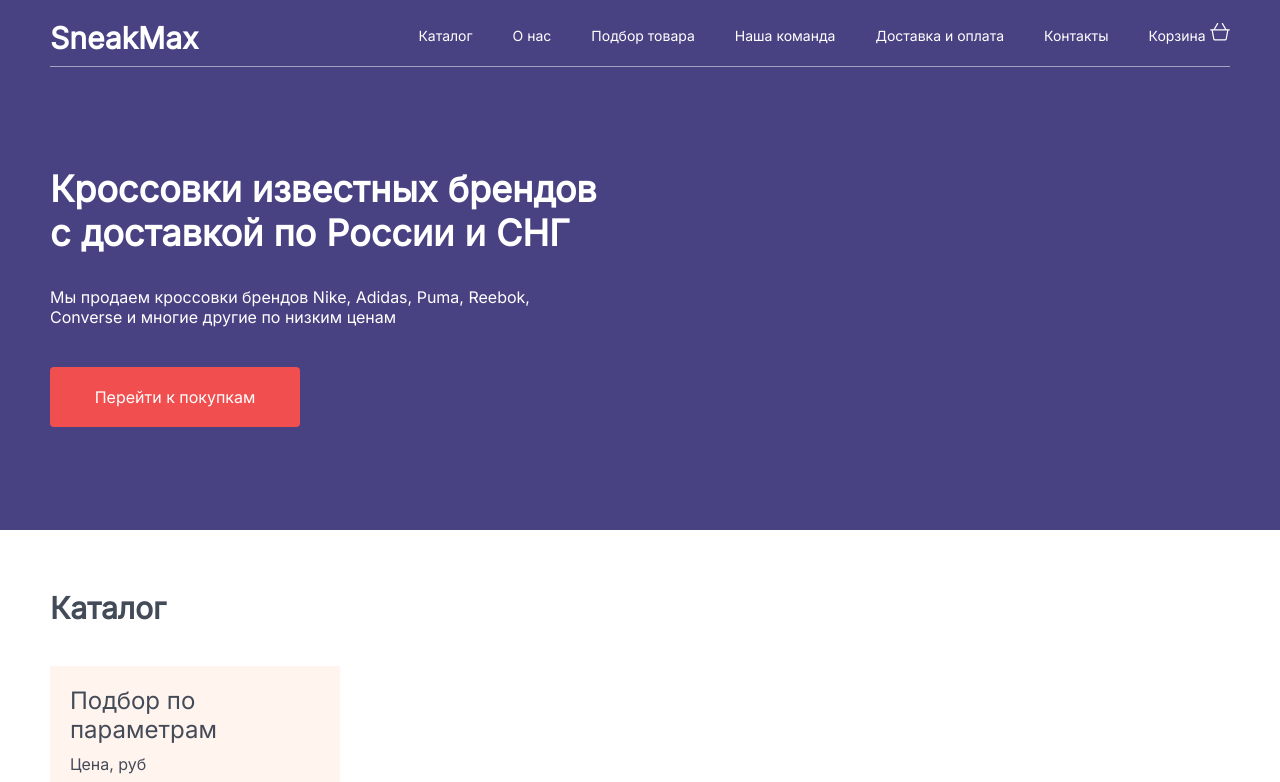
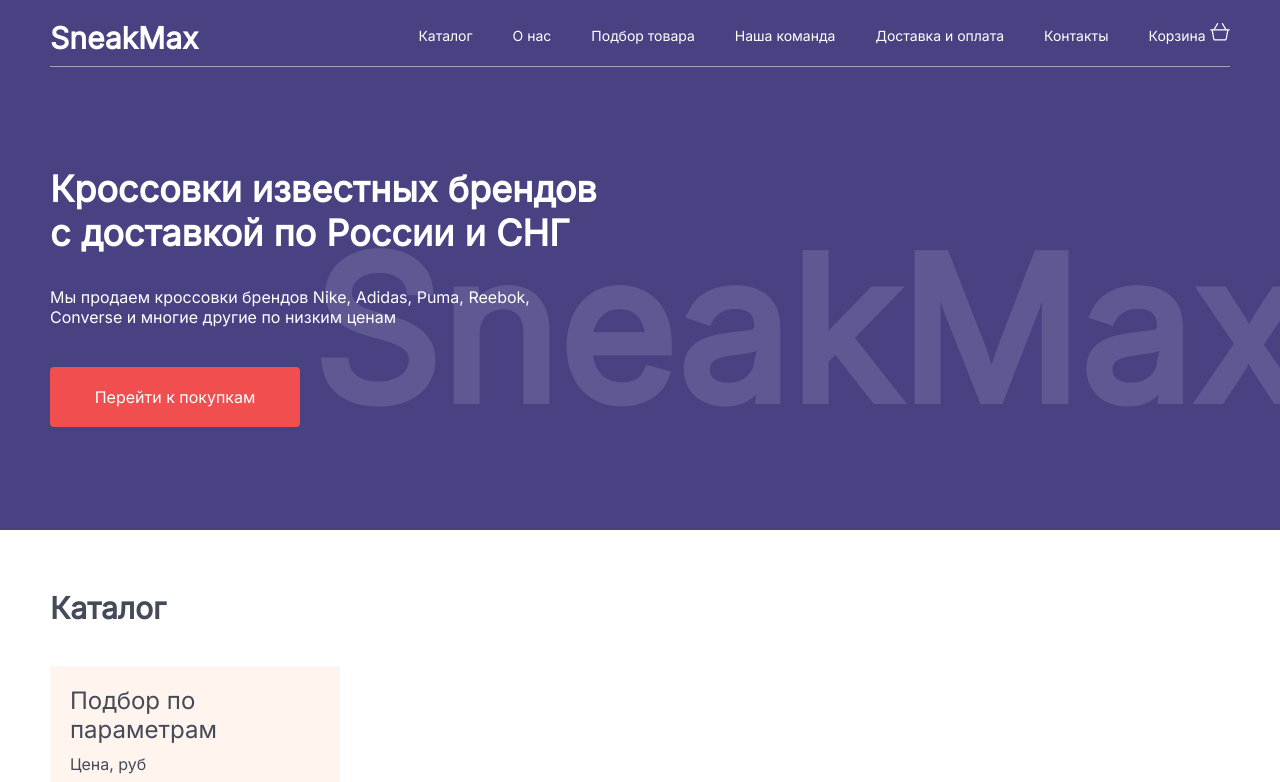
Before and after one commit to GeniuUrievich/Sheex_max_react, a React (Create React App) app: page / in a window 1280 px wide. Shown: the top 782 px of the page. Built offline with nearby package versions, Linux system fonts and the light colour scheme.

Commit message:
Change text_cat

```diff
--- a/src/Components/info_main/Info_main.js
+++ b/src/Components/info_main/Info_main.js
@@ -13,7 +13,7 @@ function Info_main(){
                     <p>Мы продаем кроссовки брендов Nike, Adidas, Puma, Reebok, Converse и многие другие по низким ценам</p>
                 </div>
                 <Button_link>Перейти к покупкам</Button_link>
-                <h1>SneakMax</h1>
+                <h1 className="text_cat">SneakMax</h1>
             </div>
         </section>
     )
```
